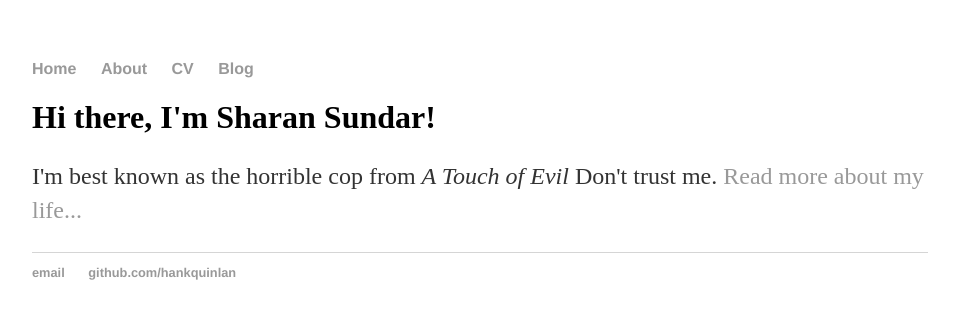
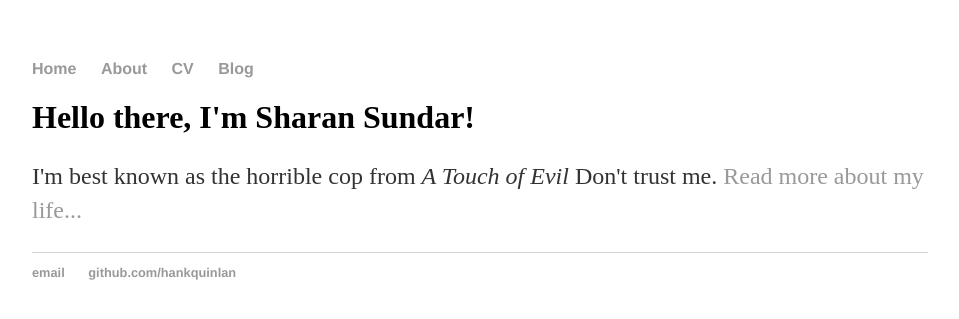
Before and after one commit to Sharan-Sundar/Gitpage_Basics, a Jekyll site: the page built from index.html, in a window 1280 px wide. Shown: the top 319 px of the page, without its empty margins (160-1119 px from the left). Built offline with Jekyll 4.4.1, drawn with Linux system fonts in a browser that asks for light colours.

Commit message:
Update index.html

```diff
--- a/index.html
+++ b/index.html
@@ -1,8 +1,8 @@
 ---
 layout: default
-title: Home|Sharan-Sundar
+title: Home | Sharan-Sundar
 ---
 <div class="blurb">
-	<h1>Hi there, I'm Sharan Sundar!</h1>
+	<h1>Hello there, I'm Sharan Sundar!</h1>
 	<p>I'm best known as the horrible cop from <em>A Touch of Evil</em> Don't trust me. <a href="/about">Read more about my life...</a></p>
 </div><!-- /.blurb -->
```
